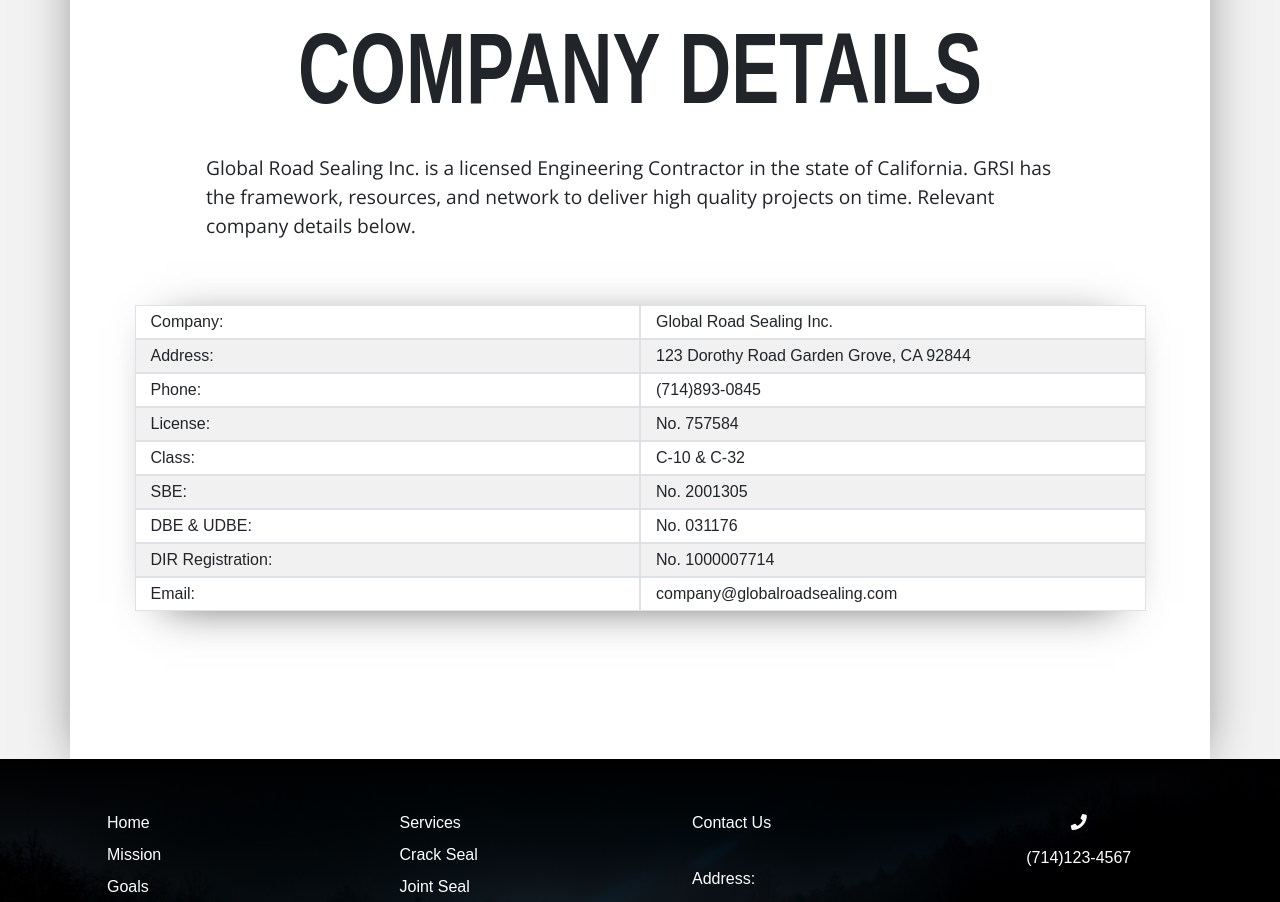
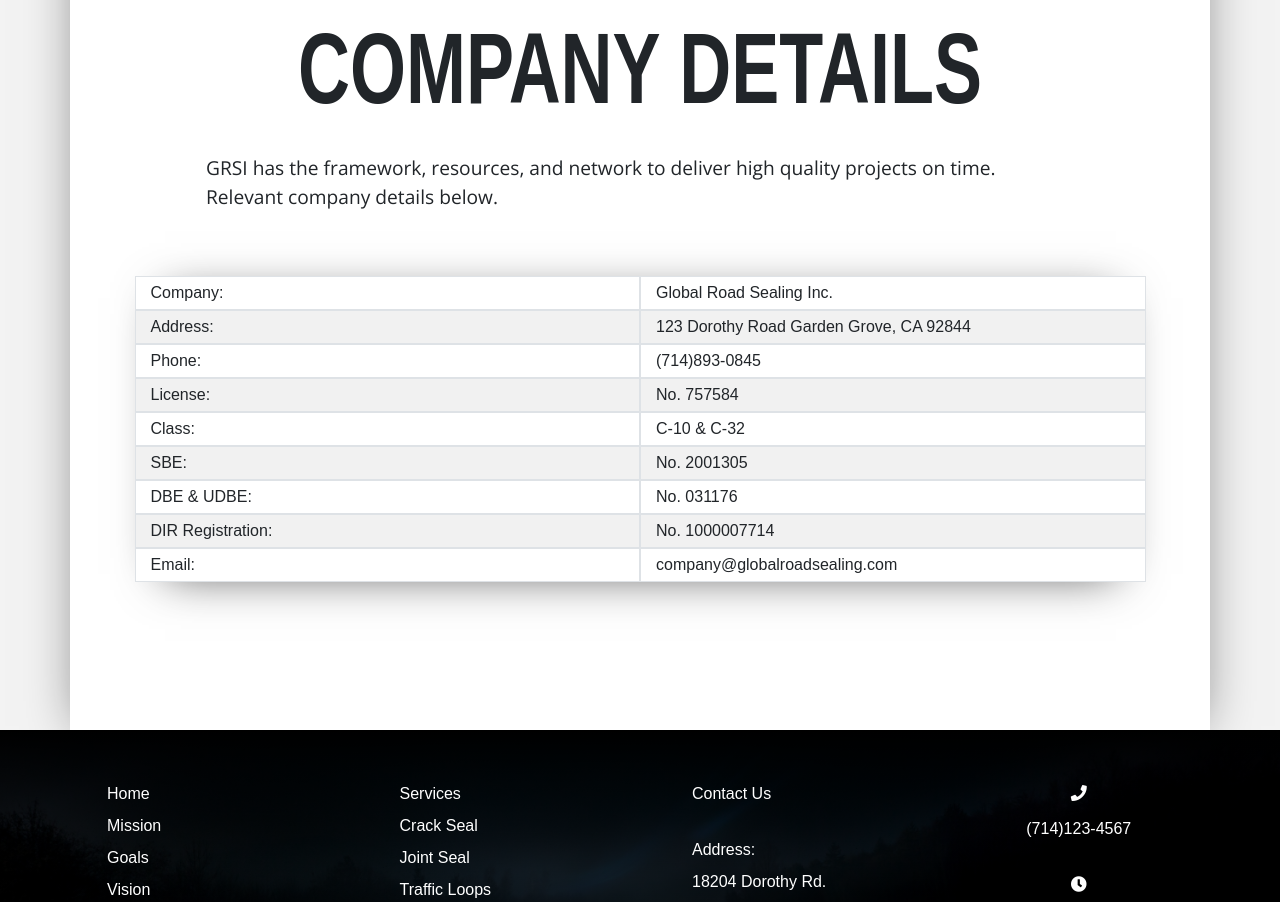
Before and after one commit to AlexanderDLe/GRSI, a React (Create React App) app in the folder client/: page /about in a window 1280 px wide. Shown: the part 920-1822 px from the top of the page. Built offline with nearby package versions, Linux system fonts and the light colour scheme; a web font is replaced by a local one.

Commit message:
Blockquote Spacing

```diff
--- a/client/src/App.css
+++ b/client/src/App.css
@@ -320,7 +320,6 @@
 }
 .service-card {
   background: #fff;
-  box-shadow: var(--box-shadow-1);
   width: 95%;
   max-width: 350px;
   height: 95%;
@@ -328,7 +327,7 @@
 }
 .service-card:hover {
   font-size: 5.2rem !important;
-  box-shadow: 0px 5px 35px -7px rgb(19, 19, 19);
+  box-shadow: var(--box-shadow-1);
   transform: scale(1.05);
   transition: all 0.5s ease-in-out;
 }
@@ -380,6 +379,9 @@
 .landing-testimonials {
   position: relative;
   min-height: 40vh;
+}
+.blockquote-landing {
+  min-height: 202px;
 }
 blockquote {
   background: #f9f9f9;
--- a/client/src/components/about/About.js
+++ b/client/src/components/about/About.js
@@ -26,10 +26,8 @@
               COMPANY DETAILS
             </h1>{' '}
             <p className="text-black lead centered-text p-3">
-              Global Road Sealing Inc. is a licensed Engineering Contractor in
-              the state of California. GRSI has the framework, resources, and
-              network to deliver high quality projects on time. Relevant company
-              details below.
+              GRSI has the framework, resources, and network to deliver high
+              quality projects on time. Relevant company details below.
             </p>
             <div className="divider TLC-DarkBG my-5" />
             <div className="about-table m-auto ">
--- a/client/src/components/layout/Landing.js
+++ b/client/src/components/layout/Landing.js
@@ -29,7 +29,7 @@
               </strong>
             </p>
             <div className="landing-box mx-auto page-margin">
-              <div>
+              {/* <div>
                 <Row className="">
                   <Col className="text-center landing-item">
                     <i className="landing-icon fas fa-phone" />
@@ -51,9 +51,9 @@
                     via our Contact Form.
                   </Col>
                 </Row>
-              </div>
+              </div> */}
             </div>
-            <Row className="conditional-padding mt-5">
+            <Row className="conditional-padding mt-4">
               <Col lg="3" md="6" className="p-1">
                 <Link to="/crack-seal">
                   <div className="service-card m-auto">
@@ -126,7 +126,7 @@
               <h1 className="GRSI-Title font-weight-bold ">TESTIMONIALS</h1>
               <Row className="py-3 conditional-padding">
                 <Col lg="6">
-                  <blockquote className="blockquote">
+                  <blockquote className="blockquote blockquote-landing">
                     The best company I've worked with, hands down.
                     <br />
                     <br />
```
